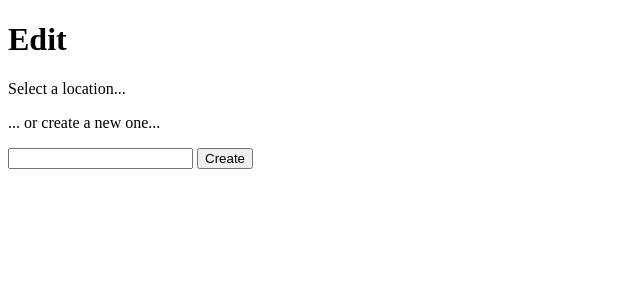
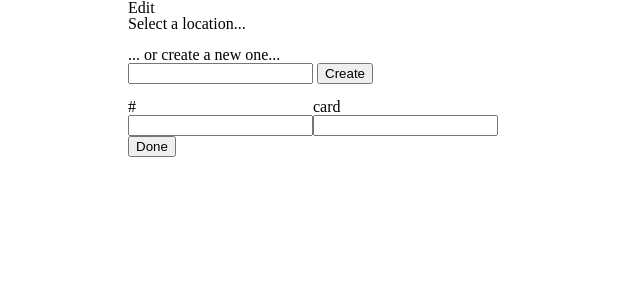
Before and after one commit to keeperofkeys/memoryadept, a Django app: page /locations in a window 1280 px wide. Shown: the top 300 px of the page, without its empty margins (0-640 px from the left). Run offline with Django 3.2, Linux system fonts and the light colour scheme; data that the repository does not hold is empty; parts of the project's set-up code (start-up, migrations or seed data) failed here and were passed over; some libraries are stand-ins or nearby versions.

Commit message:
set up sass

```diff
--- a/assets/js/main.js
+++ b/assets/js/main.js
@@ -1,3 +1,5 @@
+"use strict";
+
 $('#create-new').on('submit', function(e) {
   e.preventDefault();
   $.ajax({
--- /dev/null
+++ b/assets/sass/_base.scss
@@ -0,0 +1,12 @@
+$vertical-space: 15px;
+
+body {
+  margin: 0 auto;
+  max-width: 1024px;
+
+}
+
+form {
+  clear: both;
+  margin-top: $vertical-space;
+}
--- /dev/null
+++ b/assets/sass/_tables.scss
@@ -0,0 +1,20 @@
+#locations {
+  li {
+    float: left;
+    width: 45%;
+
+    &:nth-child(2n) {
+      margin-right: 5%;
+    }
+  }
+
+}
+
+#edit-card-list {
+  td, td {
+    width: 400px;
+    &:first-child {
+      width: 100px;
+    }
+  }
+}
--- /dev/null
+++ b/assets/sass/screen.scss
@@ -0,0 +1,8 @@
+/* Welcome to Compass.
+ * In this file you should write your main styles. (or centralize your imports)
+ * Import this file using the following HTML or equivalent:
+ * <link href="/stylesheets/screen.css" media="screen, projection" rel="stylesheet" type="text/css" /> */
+
+@import "compass/reset";
+@import "base";
+@import "tables";
--- /dev/null
+++ b/assets/stylesheets/screen.css
@@ -0,0 +1,99 @@
+/* Welcome to Compass.
+ * In this file you should write your main styles. (or centralize your imports)
+ * Import this file using the following HTML or equivalent:
+ * <link href="/stylesheets/screen.css" media="screen, projection" rel="stylesheet" type="text/css" /> */
+/* line 17, ../../../../Ruby193/lib/ruby/gems/1.9.1/gems/compass-0.12.3/frameworks/compass/stylesheets/compass/reset/_utilities.scss */
+html, body, div, span, applet, object, iframe,
+h1, h2, h3, h4, h5, h6, p, blockquote, pre,
+a, abbr, acronym, address, big, cite, code,
+del, dfn, em, img, ins, kbd, q, s, samp,
+small, strike, strong, sub, sup, tt, var,
+b, u, i, center,
+dl, dt, dd, ol, ul, li,
+fieldset, form, label, legend,
+table, caption, tbody, tfoot, thead, tr, th, td,
+article, aside, canvas, details, embed,
+figure, figcaption, footer, header, hgroup,
+menu, nav, output, ruby, section, summary,
+time, mark, audio, video {
+  margin: 0;
+  padding: 0;
+  border: 0;
+  font: inherit;
+  font-size: 100%;
+  vertical-align: baseline;
+}
+
+/* line 22, ../../../../Ruby193/lib/ruby/gems/1.9.1/gems/compass-0.12.3/frameworks/compass/stylesheets/compass/reset/_utilities.scss */
+html {
+  line-height: 1;
+}
+
+/* line 24, ../../../../Ruby193/lib/ruby/gems/1.9.1/gems/compass-0.12.3/frameworks/compass/stylesheets/compass/reset/_utilities.scss */
+ol, ul {
+  list-style: none;
+}
+
+/* line 26, ../../../../Ruby193/lib/ruby/gems/1.9.1/gems/compass-0.12.3/frameworks/compass/stylesheets/compass/reset/_utilities.scss */
+table {
+  border-collapse: collapse;
+  border-spacing: 0;
+}
+
+/* line 28, ../../../../Ruby193/lib/ruby/gems/1.9.1/gems/compass-0.12.3/frameworks/compass/stylesheets/compass/reset/_utilities.scss */
+caption, th, td {
+  text-align: left;
+  font-weight: normal;
+  vertical-align: middle;
+}
+
+/* line 30, ../../../../Ruby193/lib/ruby/gems/1.9.1/gems/compass-0.12.3/frameworks/compass/stylesheets/compass/reset/_utilities.scss */
+q, blockquote {
+  quotes: none;
+}
+/* line 103, ../../../../Ruby193/lib/ruby/gems/1.9.1/gems/compass-0.12.3/frameworks/compass/stylesheets/compass/reset/_utilities.scss */
+q:before, q:after, blockquote:before, blockquote:after {
+  content: "";
+  content: none;
+}
+
+/* line 32, ../../../../Ruby193/lib/ruby/gems/1.9.1/gems/compass-0.12.3/frameworks/compass/stylesheets/compass/reset/_utilities.scss */
+a img {
+  border: none;
+}
+
+/* line 116, ../../../../Ruby193/lib/ruby/gems/1.9.1/gems/compass-0.12.3/frameworks/compass/stylesheets/compass/reset/_utilities.scss */
+article, aside, details, figcaption, figure, footer, header, hgroup, menu, nav, section, summary {
+  display: block;
+}
+
+/* line 3, ../sass/_base.scss */
+body {
+  margin: 0 auto;
+  max-width: 1024px;
+}
+
+/* line 9, ../sass/_base.scss */
+form {
+  clear: both;
+  margin-top: 15px;
+}
+
+/* line 2, ../sass/_tables.scss */
+#locations li {
+  float: left;
+  width: 45%;
+}
+/* line 6, ../sass/_tables.scss */
+#locations li:nth-child(2n) {
+  margin-right: 5%;
+}
+
+/* line 14, ../sass/_tables.scss */
+#edit-card-list td, #edit-card-list td {
+  width: 400px;
+}
+/* line 16, ../sass/_tables.scss */
+#edit-card-list td:first-child, #edit-card-list td:first-child {
+  width: 100px;
+}
--- a/templates/edit_location.html
+++ b/templates/edit_location.html
@@ -5,17 +5,34 @@
 
 <p>Select a location...</p>
 <form id="locations">
+  <ul>
   {% for loc in locations %}
-  <input type="radio" name="chosen_location" id="cb{{ loc.id }}"{% if loc.name == selected_location.name %} checked="checked"{% endif %}><label for="cb{{ loc.id }}">{{ loc.name }}</label>
+    <li>
+      <input type="radio" name="chosen_location" id="cb{{ loc.id }}"{% if loc.name == selected_location.name %} checked="checked"{% endif %}><label for="cb{{ loc.id }}">{{ loc.name }}</label>
+    </li>
   {% endfor %}
+  </ul>
 </form>
 <form action="" id="create-new">
 <p>... or create a new one...</p>
 <input name="new-location" id="new-location" type="text">
 <button type="submit">Create</button>
 </form>
+<form id="edit-card-list">
+  <table>
+    <tr>
+      <th>#</th>
+      <th>card</th>
+    </tr>
+    <tr>
+      <td><input type="text" name="n0"></td>
+      <td><input type="text" name="c0"></td>
+    </tr>
+  </table>
+  <button type="submit" method="post" action="">Done</button>
+</form>
 {% endblock %}
 
 {% block extrascript %}
-  <script type="text/javascript" src="{% static 'main.js' %}"></script>
+  <script type="text/javascript" src="{% static 'js/main.js' %}"></script>
 {% endblock %}
--- a/templates/jace.html
+++ b/templates/jace.html
@@ -1,7 +1,8 @@
-<!DOCTYPE html>
+{% load staticfiles %}<!DOCTYPE html>
 <html>
   <head>
     <title>Memory Adept - {% block page-title %}Home{% endblock %}</title>
+    <link href="{% static 'stylesheets/screen.css' %}" rel="stylesheet">
   </head>
   <body>
   {% block content %}{% endblock %}
```
